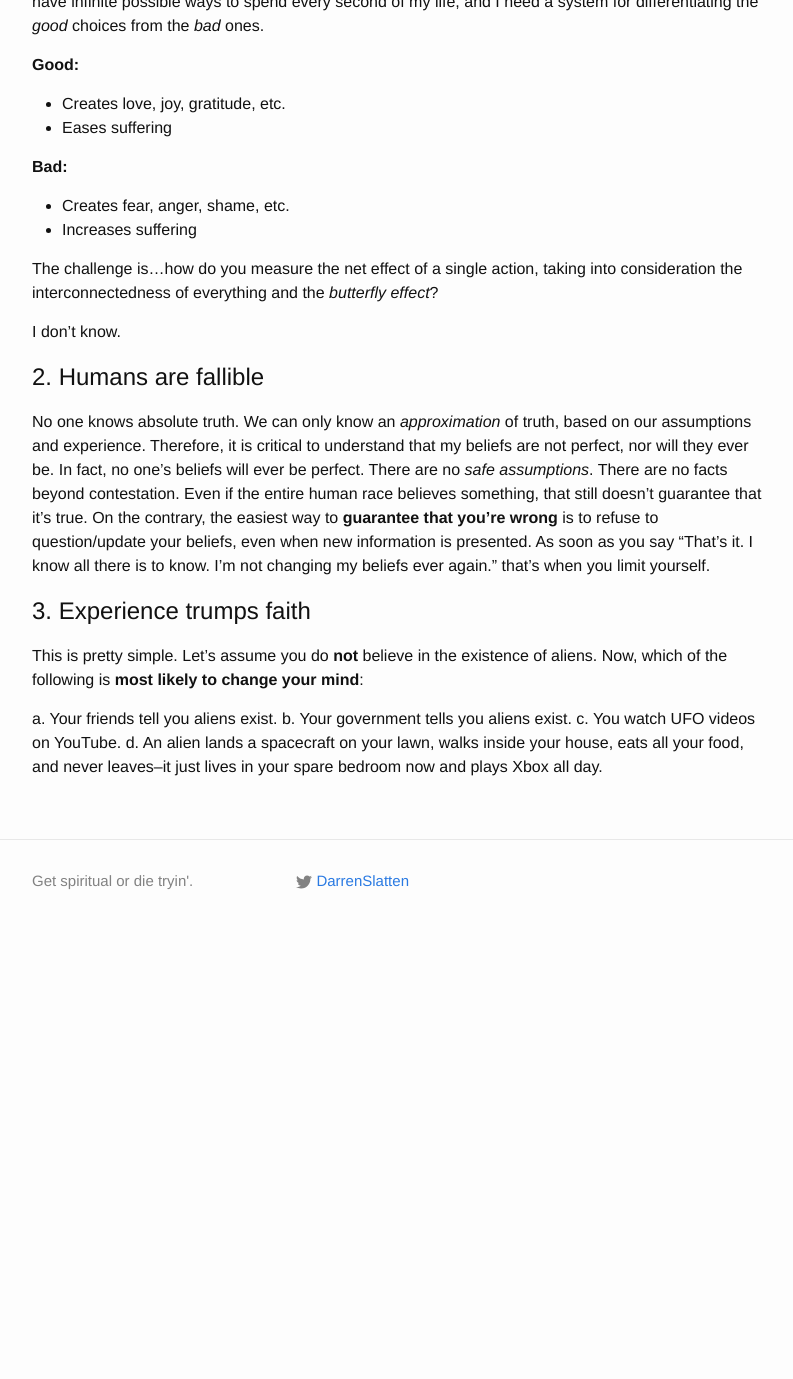
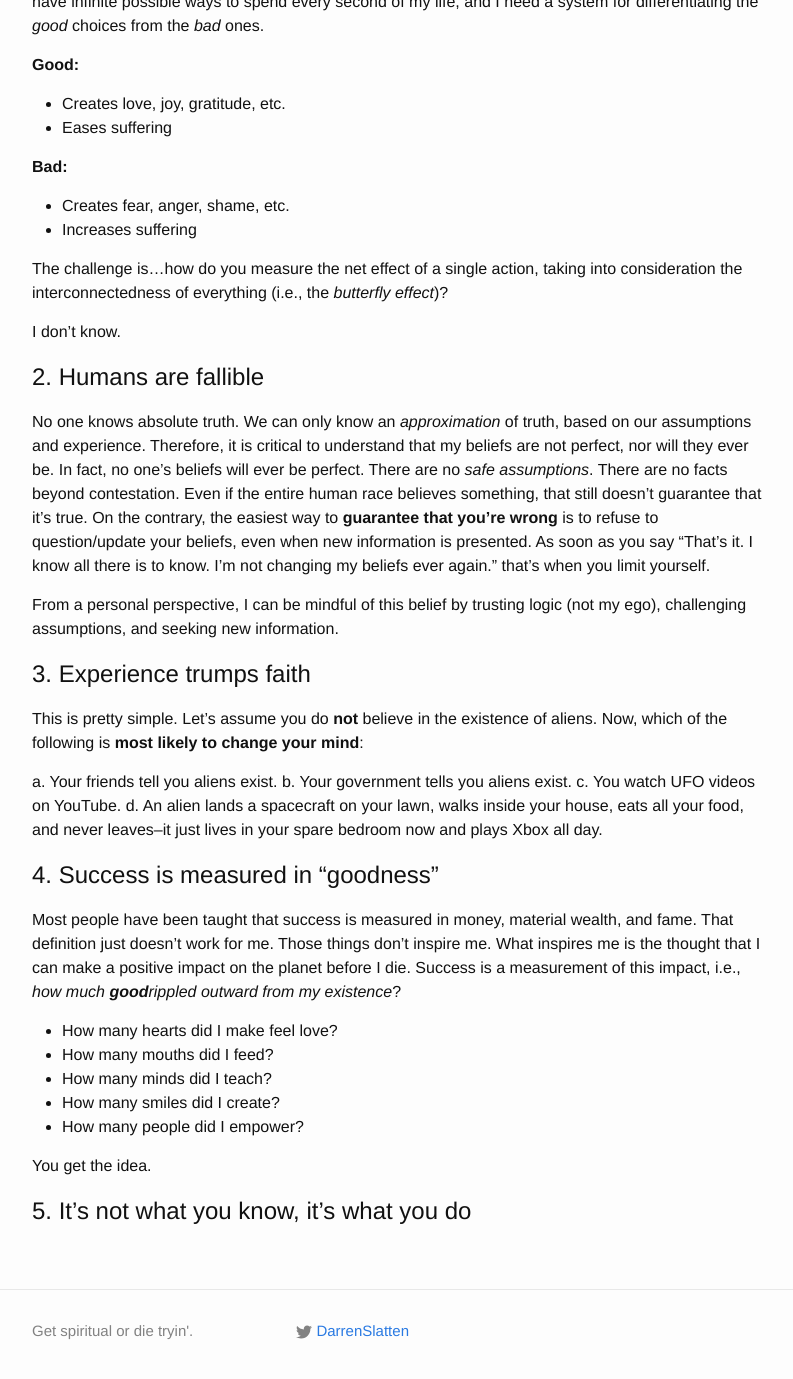
Before and after one commit to dslatten/dslatten.github.io, a Jekyll site: the page built from beliefs.md, in a window 1280 px wide and 1400 px high, scrolled down 471 px. Shown: the top 1379 px of the window, without its empty margins (238-1031 px from the left). Built offline with Jekyll 4.4.1, drawn with Linux system fonts in a browser that asks for light colours; before the commit the page ends 1424 px from its top, so only the background shows below that; some of the changed text lies outside the part shown.

Commit message:
Added some beliefs

```diff
--- a/beliefs.md
+++ b/beliefs.md
@@ -13,20 +13,22 @@ A person's beliefs are incredibly powerful. <strong>People kill and are willing
 I know it's possible to think your way into the belief that nothing is good or bad; everything <strong>just is</strong>, but for me, that feels too much like <em>life has no meaning; you just pay bills and die</em>. The truth is I have choices. I have infinite possible ways to spend every second of my life, and I need a system for differentiating the <em>good</em> choices from the <em>bad</em> ones.
 
 <strong>Good:</strong>
-- Creates love, joy, gratitude, etc.
-- Eases suffering
+ - Creates love, joy, gratitude, etc.
+ - Eases suffering
 
 <strong>Bad:</strong>
-- Creates fear, anger, shame, etc.
-- Increases suffering
+ - Creates fear, anger, shame, etc.
+ - Increases suffering
 
-The challenge is...how do you measure the net effect of a single action, taking into consideration the interconnectedness of everything and the <em>butterfly effect</em>?
+The challenge is...how do you measure the net effect of a single action, taking into consideration the interconnectedness of everything (i.e., the <em>butterfly effect</em>)?
 
 I don't know.
 
 # 2. Humans are fallible
 
 No one knows absolute truth. We can only know an <em>approximation</em> of truth, based on our assumptions and experience. Therefore, it is critical to understand that my beliefs are not perfect, nor will they ever be. In fact, no one's beliefs will ever be perfect. There are no <em>safe assumptions</em>. There are no facts beyond contestation. Even if the entire human race believes something, that still doesn't guarantee that it's true. On the contrary, the easiest way to <strong>guarantee that you're wrong</strong> is to refuse to question/update your beliefs, even when new information is presented. As soon as you say "That's it. I know all there is to know. I'm not changing my beliefs ever again." that's when you limit yourself.
+
+From a personal perspective, I can be mindful of this belief by trusting logic (not my ego), challenging assumptions, and seeking new information.
 
 # 3. Experience trumps faith
 
@@ -36,3 +38,17 @@ a. Your friends tell you aliens exist.
 b. Your government tells you aliens exist.
 c. You watch UFO videos on YouTube.
 d. An alien lands a spacecraft on your lawn, walks inside your house, eats all your food, and never leaves--it just lives in your spare bedroom now and plays Xbox all day.
+
+# 4. Success is measured in "goodness"
+
+Most people have been taught that success is measured in money, material wealth, and fame. That definition just doesn't work for me. Those things don't inspire me. What inspires me is the thought that I can make a positive impact on the planet before I die. Success is a measurement of this impact, i.e., <em>how much <strong>good</strong>rippled outward from my existence</em>?
+
+ - How many hearts did I make feel love?
+ - How many mouths did I feed?
+ - How many minds did I teach?
+ - How many smiles did I create?
+ - How many people did I empower?
+
+You get the idea.
+
+# 5. It's not what you know, it's what you do
```
Also changed, not shown: other parts of beliefs.md (+1 -1 lines).
